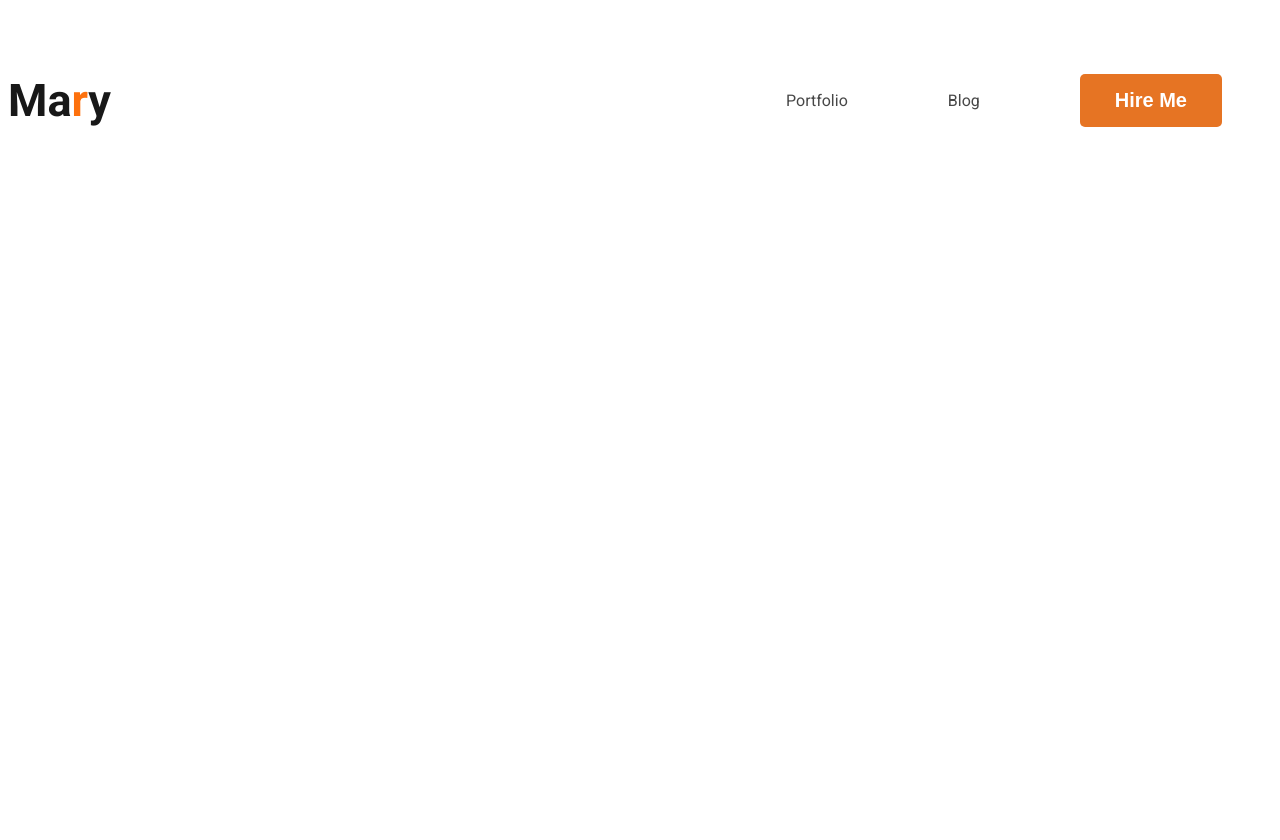
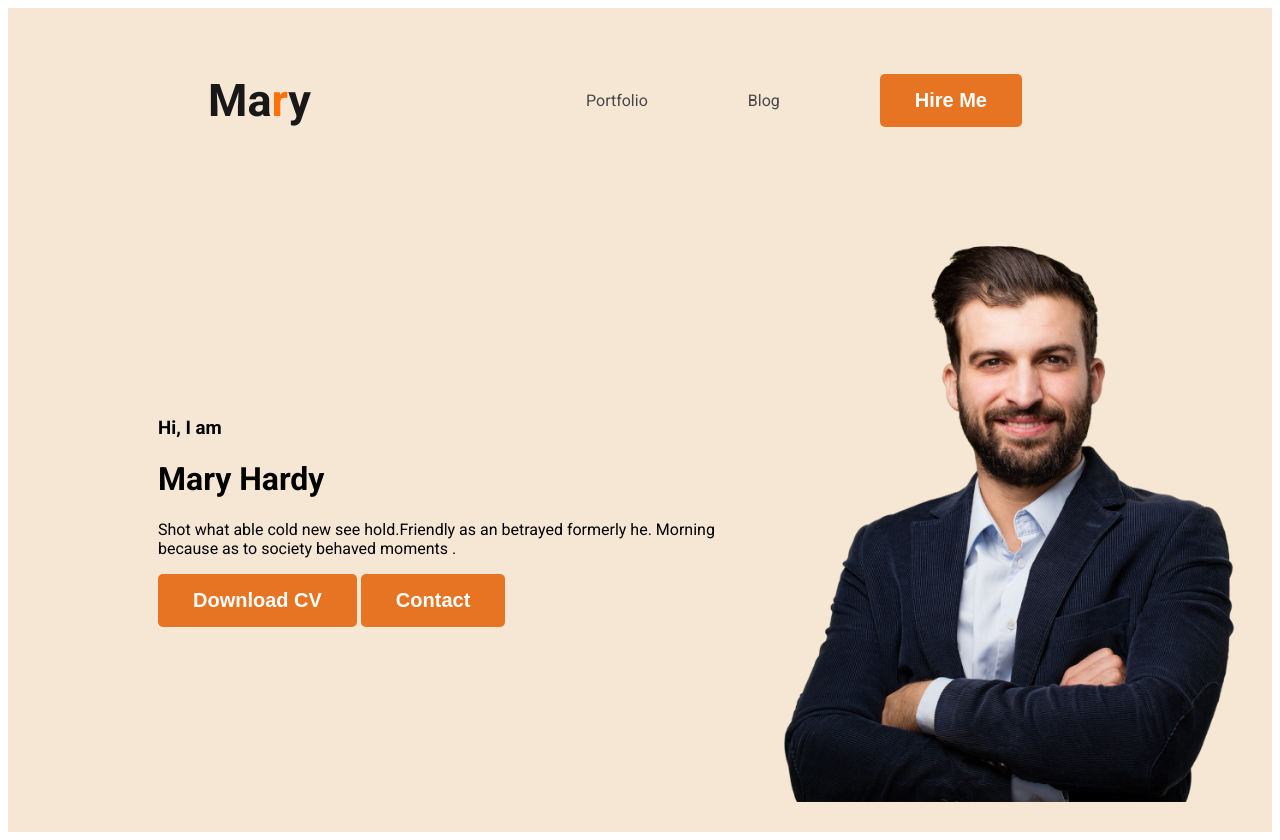
Before and after one commit to Emranfaishal/Frist-projicet, a plain HTML site: page index.html in a window 1280 px wide. Before the commit the page ends 800 px from the top, so only its background shows below. Drawn offline with Linux system fonts and the light colour scheme.

Commit message:
forid commit

```diff
--- a/index.html
+++ b/index.html
@@ -11,7 +11,8 @@
     <link rel="stylesheet" href="style/projicet.css">
 </head>
 <body>
-    <header>
+    <header class="header">
+        <!-- hadling  -->
         <nav>
             <h3 class="nav-title">Ma<span class="text-primary">r</span>y</h3>
             <ul>
@@ -20,6 +21,18 @@
                 <li><button class="btn-primary">Hire Me</button></li>
             </ul>
         </nav>
+        <div class="banner">
+            <div class="bannar-content">
+                <h3 class="banner-greeting">Hi, I am</h3>
+                <h1 class="bannar-title">Mary Hardy</h1>
+                <p>Shot what able cold new see hold.Friendly as an betrayed formerly he. Morning because as to society behaved moments .</p>
+                <button class="btn-primary">Download CV</button>
+                <button class="btn-primary">Contact</button>
+            </div>
+            <!-- img tag  -->
+            <img class="profile-pic" src="images/hardy.png" alt="">
+
+        </div>
     </header>
     <main>
 
--- a/style/projicet.css
+++ b/style/projicet.css
@@ -22,6 +22,7 @@ nav {
     display: flex;
     justify-content: space-between ;
     align-items: center;
+    margin: 0px 200px;
 }
 
 .nav-title {
@@ -42,3 +43,15 @@ nav a {
     text-decoration: none;
     color: #474747;
 }
+.header{
+    background-color: rgb(246, 231, 213);
+}
+.banner{
+
+    padding: 30px 30px 30px 150px;
+    display: flex;
+    align-items: center;
+}
+.banner .profile-pic{
+    width: 500px;
+}
```
